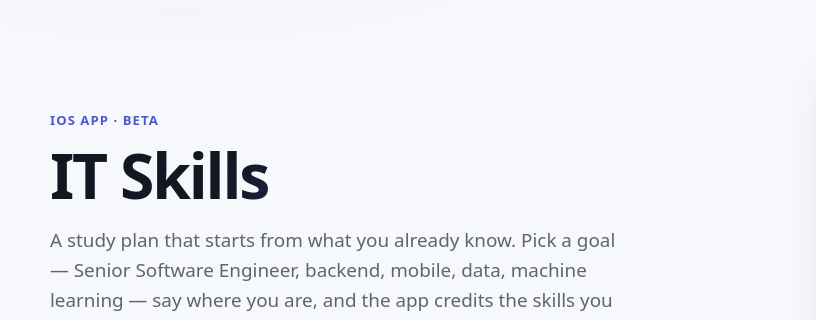
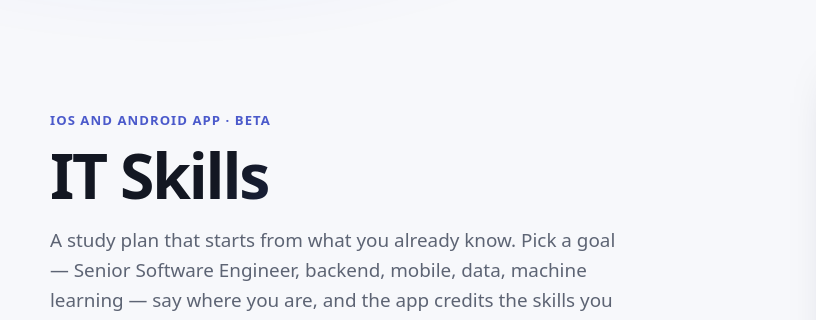
Before and after one commit to mrWD/mrWD.github.io, a plain HTML site: page products/it-skills/index.html in a window 1280 px wide. Shown: the part 85-405 px from the top of the page, 0-816 px from the left. Drawn offline with Linux system fonts and the light colour scheme.

Commit message:
IT Skills: an iOS and Android app
Co-Authored-By: Claude Opus 5.5 <noreply@anthropic.com>

```diff
--- a/products/it-skills/index.html
+++ b/products/it-skills/index.html
@@ -38,7 +38,7 @@
 
       <div class="hero">
         <div class="hero-text">
-          <p class="eyebrow">iOS app · beta</p>
+          <p class="eyebrow">iOS and Android app · beta</p>
           <h1 class="title">IT Skills</h1>
           <p class="subtitle lead">
             A study plan that starts from what you already know. Pick a goal — Senior Software
```
